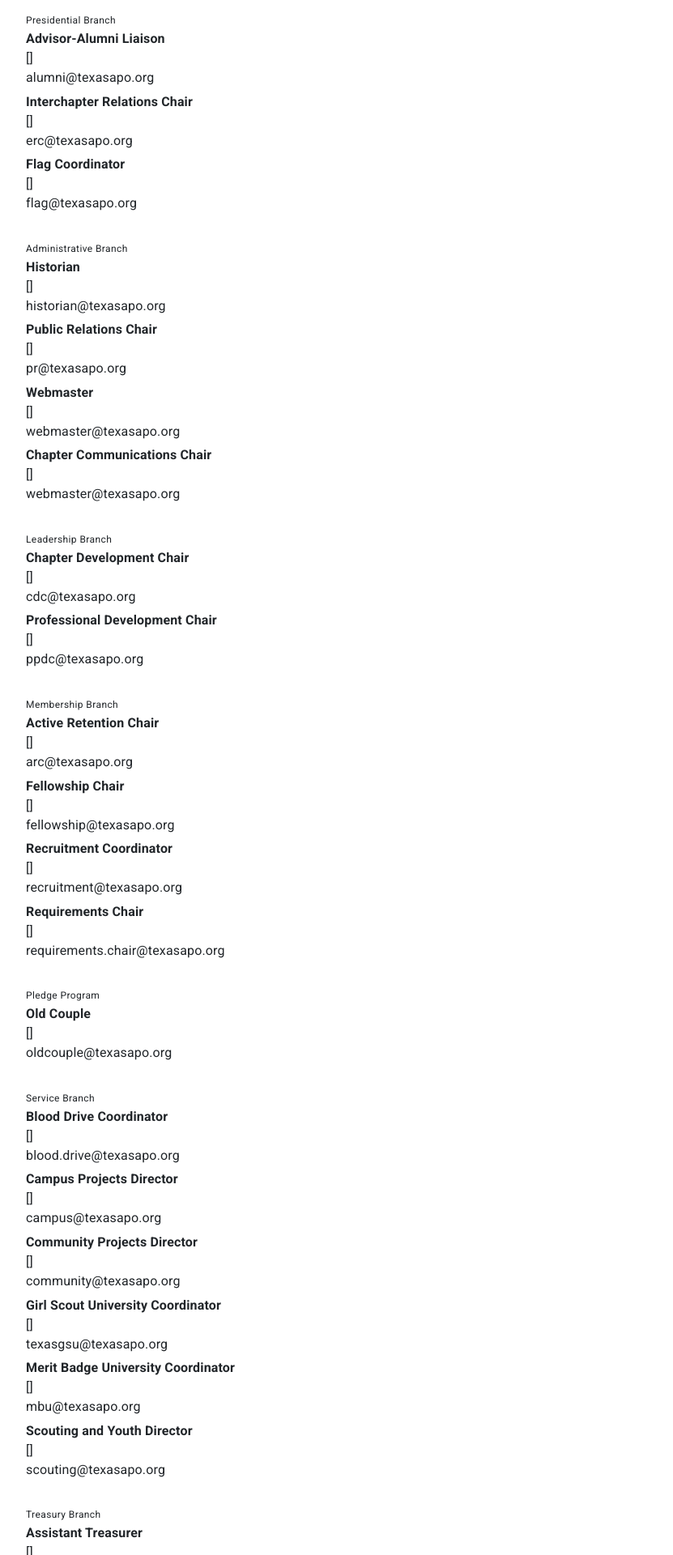
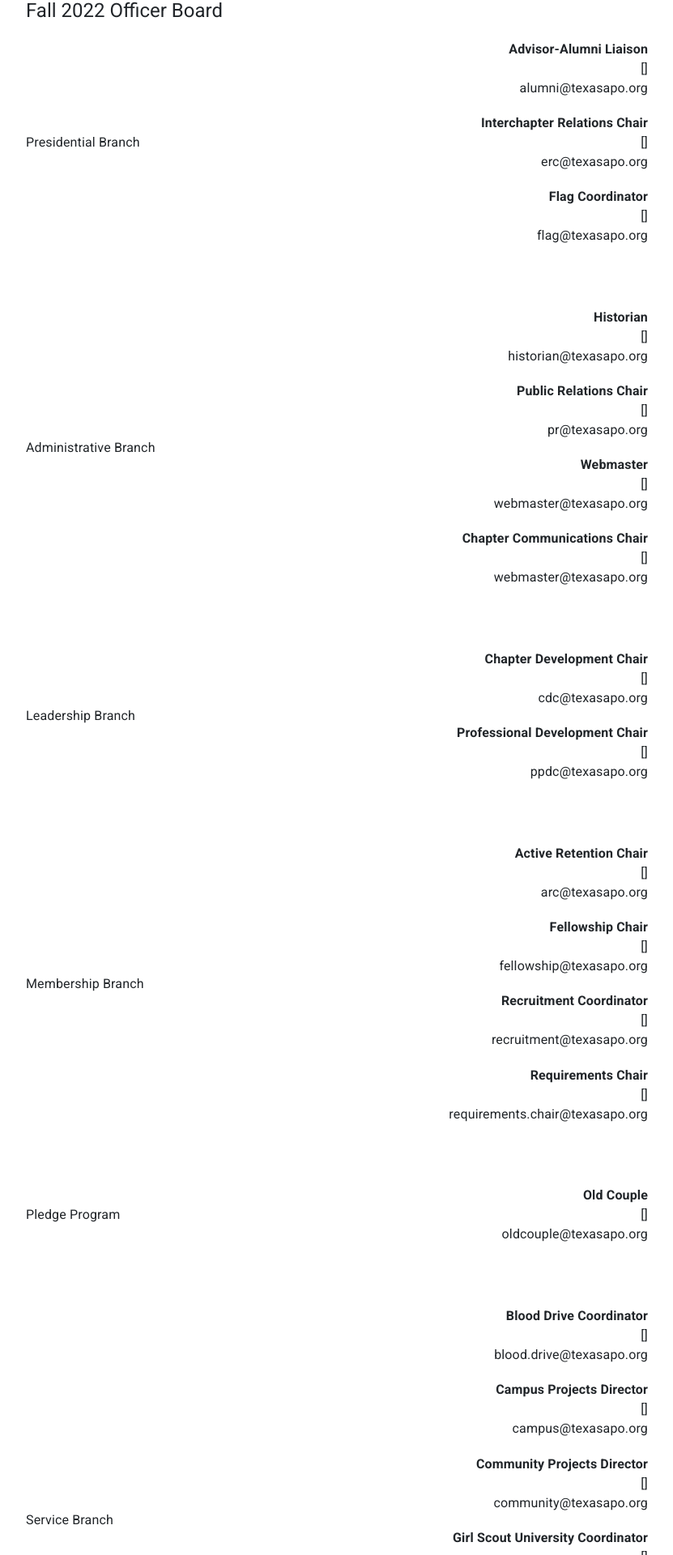
Before and after one commit to amodica/TexasAPO, a React (Create React App) app in the folder frontend/: page /contact in a window 1280 px wide. Shown: the part 852-2772 px from the top of the page at 81% size, without its empty margins (224-1055 px from the left). Built offline with nearby package versions, Linux system fonts and the light colour scheme.

Commit message:
Finished redesign of contact page

```diff
--- a/frontend/src/components/Contact.js
+++ b/frontend/src/components/Contact.js
@@ -4,7 +4,7 @@ import '../styles/Contact.css';
 const Contact = () =>  {
     return (
         <div>
-            <Typography variant="h2" align="center" gutterBottom>
+            <Typography variant="h2" align="center">
                 Contact Us
             </Typography>
 
@@ -15,60 +15,62 @@ const Contact = () =>  {
                     </Typography>
                 </div>
                 <div className="right-text">
+
+                    <div className="position-container">
                         <Typography variant="body1">
                             <div className="position-title">President</div>
                             []
                             <br></br>
                             president@texasapo.org
                         </Typography>
+                    </div>
 
-                    <br></br>
-
+                    <div className="position-container">
                         <Typography variant="body1">
                             <div className="position-title">Administrative Vice President</div>
                             []
                             <br></br>
                             avp@texasapo.org
                         </Typography>
+                    </div>
 
-                    <br></br>
-
+                    <div className="position-container">
                         <Typography variant="body1">
                             <div className="position-title">Leadership Vice President</div>
                             []
                             <br></br>
                             lvp@texasapo.org
                         </Typography>
+                    </div>
 
-                    <br></br>
-
+                    <div className="position-container">
                         <Typography variant="body1">
                             <div className="position-title">Membership Vice President</div>
                             []
                             <br></br>
                             mvp@texasapo.org
                         </Typography>
+                    </div>
 
-                    <br></br>
-
+                    <div className="position-container">
                         <Typography variant="body1">
                             <div className="position-title">Pledge Trainer</div>
                             []
                             <br></br>
                             pt@texasapo.org
                         </Typography>
+                    </div>
 
-                    <br></br>
-
+                    <div className="position-container">
                         <Typography variant="body1">
                             <div className="position-title">Service Vice President</div>
                             []
                             <br></br>
                             svp@texasapo.org
                         </Typography>
+                    </div>
 
-                    <br></br>
-
+                    <div className="position-container">
                         <Typography variant="body1">
                             <div className="position-title">Treasurer</div>
                             []
@@ -77,208 +79,280 @@ const Contact = () =>  {
                         </Typography>
                     </div>
                 </div>
+            </div>
 
-
-
-
-            <Typography variant="h5" gutterBottom>
+            <Typography variant="h5">
                 Fall 2022 Officer Board
             </Typography>
 
-            <Typography variant="caption">
+            <div className="contact-container">
+                <div className="left-text">
+                    <Typography variant="body1">
                         Presidential Branch
                     </Typography>
+                </div>
 
-            <Typography variant="body1" gutterBottom>
+                <div className="right-text">
+                    <div className="position-container">
+                        <Typography variant="body1">
                             <div className="position-title">Advisor-Alumni Liaison</div>
                             []
                             <br></br>
                             alumni@texasapo.org
                         </Typography>
+                    </div>
 
-            <Typography variant="body1" gutterBottom>
+                    <div className="position-container">
+                        <Typography variant="body1">
                             <div className="position-title">Interchapter Relations Chair</div>
                             []
                             <br></br>
                             erc@texasapo.org
                         </Typography>
+                    </div>
 
-            <Typography variant="body1" gutterBottom>
+                    <div className="position-container">
+                        <Typography variant="body1">
                             <div className="position-title">Flag Coordinator</div>
                             []
                             <br></br>
                             flag@texasapo.org
                         </Typography>
+                    </div>
+                </div>
+            </div>
 
-            <br></br>
-
-            <Typography variant="caption">
+            <div className="contact-container">
+                <div className="left-text">
+                    <Typography variant="body1">
                         Administrative Branch
                     </Typography>
+                </div>
 
-            <Typography variant="body1" gutterBottom>
+                <div className="right-text">
+                    <div className="position-container">
+                        <Typography variant="body1">
                             <div className="position-title">Historian</div>
                             []
                             <br></br>
                             historian@texasapo.org
                         </Typography>
+                    </div>
 
-            <Typography variant="body1" gutterBottom>
+                    <div className="position-container">
+                        <Typography variant="body1">
                             <div className="position-title">Public Relations Chair</div>
                             []
                             <br></br>
                             pr@texasapo.org
                         </Typography>
+                    </div>
 
-            <Typography variant="body1" gutterBottom>
+                    <div className="position-container">
+                        <Typography variant="body1">
                             <div className="position-title">Webmaster</div>
                             []
                             <br></br>
                             webmaster@texasapo.org
                         </Typography>
+                    </div>
 
-            <Typography variant="body1" gutterBottom>
+                    <div className="position-container">
+                        <Typography variant="body1">
                             <div className="position-title">Chapter Communications Chair</div>
                             []
                             <br></br>
                             webmaster@texasapo.org
                         </Typography>
+                    </div>
+                </div>
+            </div>
 
-            <br></br>
-
-            <Typography variant="caption">
+            <div className="contact-container">
+                <div className="left-text">
+                    <Typography variant="body1">
                         Leadership Branch
                     </Typography>
+                </div>
 
-            <Typography variant="body1" gutterBottom>
+                <div className="right-text">
+                    <div className="position-container">
+                        <Typography variant="body1">
                             <div className="position-title">Chapter Development Chair</div>
                             []
                             <br></br>
                             cdc@texasapo.org
                         </Typography>
+                    </div>
 
-            <Typography variant="body1" gutterBottom>
+                    <div className="position-container">
+                        <Typography variant="body1">
                             <div className="position-title">Professional Development Chair</div>
                             []
                             <br></br>
                             ppdc@texasapo.org
                         </Typography>
+                    </div>
+                </div>
+            </div>
 
-            <br></br>
-
-            <Typography variant="caption">
+            <div className="contact-container">
+                <div className="left-text">
+                    <Typography variant="body1">
                         Membership Branch
                     </Typography>
+                </div>
 
-            <Typography variant="body1" gutterBottom>
+                <div className="right-text">
+                    <div className="position-container">
+                        <Typography variant="body1">
                             <div className="position-title">Active Retention Chair</div>
                             []
                             <br></br>
                             arc@texasapo.org
                         </Typography>
+                    </div>
 
-            <Typography variant="body1" gutterBottom>
+                    <div className="position-container">
+                        <Typography variant="body1">
                             <div className="position-title">Fellowship Chair</div>
                             []
                             <br></br>
                             fellowship@texasapo.org
                         </Typography>
+                    </div>
 
-            <Typography variant="body1" gutterBottom>
+                    <div className="position-container">
+                        <Typography variant="body1">
                             <div className="position-title">Recruitment Coordinator</div>
                             []
                             <br></br>
                             recruitment@texasapo.org
                         </Typography>
+                    </div>
 
-            <Typography variant="body1" gutterBottom>
+                    <div className="position-container">
+                        <Typography variant="body1">
                             <div className="position-title">Requirements Chair</div>
                             []
                             <br></br>
                             requirements.chair@texasapo.org
                         </Typography>
+                    </div>
+                </div>
+            </div>
 
-            <br></br>
-
-            <Typography variant="caption">
+            <div className="contact-container">
+                <div className="left-text">
+                    <Typography variant="body1">
                         Pledge Program
                     </Typography>
+                </div>
 
-            <Typography variant="body1" gutterBottom>
+                <div className="right-text">
+                    <div className="position-container">
+                        <Typography variant="body1">
                             <div className="position-title">Old Couple</div>
                             []
                             <br></br>
                             oldcouple@texasapo.org
                         </Typography>
+                    </div>
+                </div>
+            </div>
 
-            <br></br>
-
-            <Typography variant="caption">
+            <div className="contact-container">
+                <div className="left-text">
+                    <Typography variant="body1">
                         Service Branch
                     </Typography>
+                </div>
 
-            <Typography variant="body1" gutterBottom>
+                <div className="right-text">
+                    <div className="position-container">
+                        <Typography variant="body1">
                             <div className="position-title">Blood Drive Coordinator</div>
                             []
                             <br></br>
                             blood.drive@texasapo.org
                         </Typography>
+                    </div>
 
-            <Typography variant="body1" gutterBottom>
+                    <div className="position-container">
+                        <Typography variant="body1">
                             <div className="position-title">Campus Projects Director</div>
                             []
                             <br></br>
                             campus@texasapo.org
                         </Typography>
+                    </div>
 
-            <Typography variant="body1" gutterBottom>
+                    <div className="position-container">
+                        <Typography variant="body1">
                             <div className="position-title">Community Projects Director</div>
                             []
                             <br></br>
                             community@texasapo.org
                         </Typography>
+                    </div>
 
-            <Typography variant="body1" gutterBottom>
+                    <div className="position-container">
+                        <Typography variant="body1">
                             <div className="position-title">Girl Scout University Coordinator</div>
                             []
                             <br></br>
                             texasgsu@texasapo.org
                         </Typography>
+                    </div>
 
-            <Typography variant="body1" gutterBottom>
+                    <div className="position-container">
+                        <Typography variant="body1">
                             <div className="position-title">Merit Badge University Coordinator</div>
                             []
                             <br></br>
                             mbu@texasapo.org
                         </Typography>
+                    </div>
 
-            <Typography variant="body1" gutterBottom>
+                    <div className="position-container">
+                        <Typography variant="body1">
                             <div className="position-title">Scouting and Youth Director</div>
                             []
                             <br></br>
                             scouting@texasapo.org
                         </Typography>
+                    </div>
+                </div>
+            </div>
 
-            <br></br>
-
-            <Typography variant="caption">
+            <div className="contact-container">
+                <div className="left-text">
+                    <Typography variant="body1">
                         Treasury Branch
                     </Typography>
+                </div>
 
-            <Typography variant="body1" gutterBottom>
+                <div className="right-text">
+                    <div className="position-container">
+                        <Typography variant="body1">
                             <div className="position-title">Assistant Treasurer</div>
                             []
                             <br></br>
                             assistant.treasurer@texasapo.org
                         </Typography>
+                    </div>
 
-            <Typography variant="body1" gutterBottom>
+                    <div className="position-container">
+                        <Typography variant="body1">
                             <div className="position-title">Merchandise Chair</div>
                             []
                             <br></br>
                             merchandise@texasapo.org
                         </Typography>
                     </div>
+                </div>
+            </div>
+        </div>
     );
 }
 
--- a/frontend/src/styles/Contact.css
+++ b/frontend/src/styles/Contact.css
@@ -7,6 +7,7 @@
     flex-direction: row;
     flex-grow: 1;
     width: 100%;
+    margin-bottom: 5%;
 }
 
 .left-text {
@@ -21,3 +22,8 @@
     text-align: right;
     width: 100%;
 }
+
+.position-container {
+    margin-top: 5%;
+    margin-bottom: 5%;
+}
```
Lines whose indentation alone changed are shown as unchanged.
